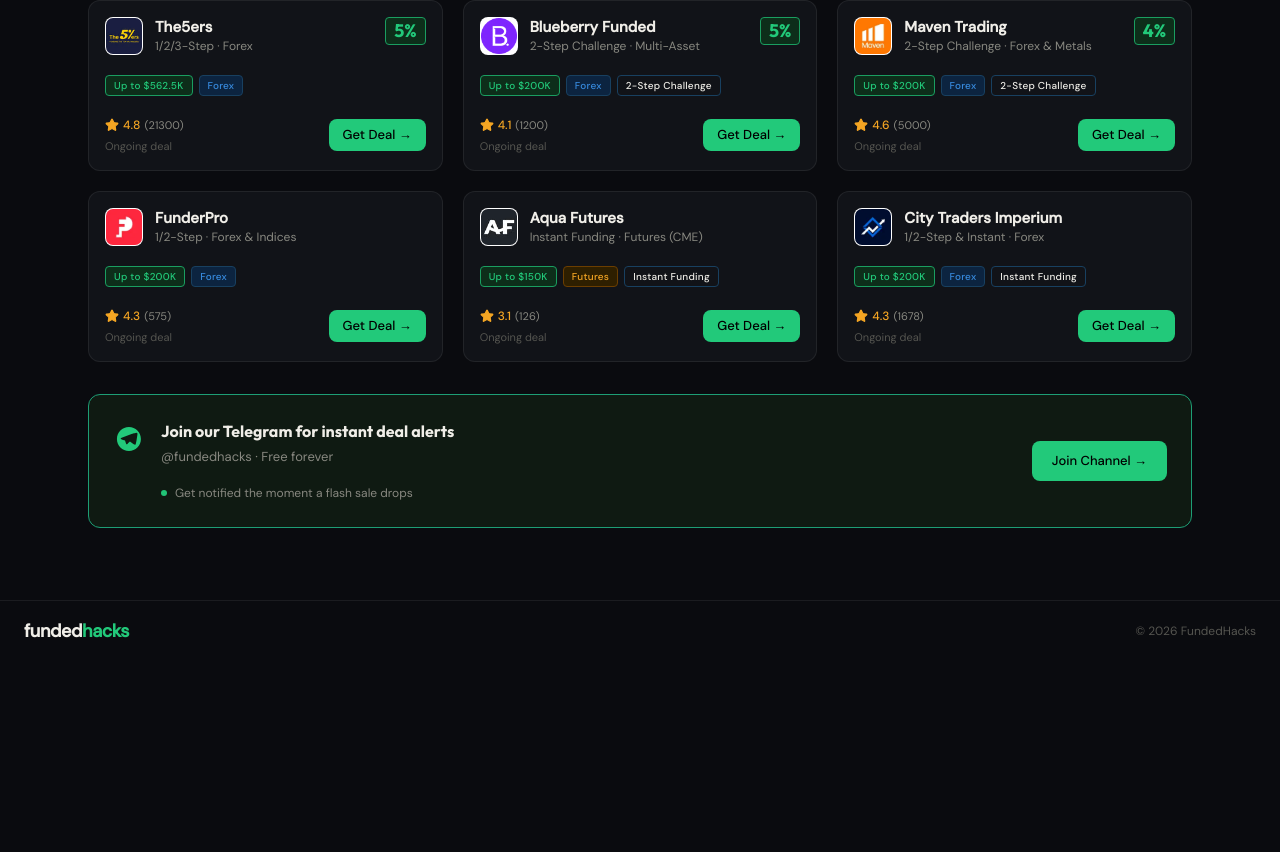
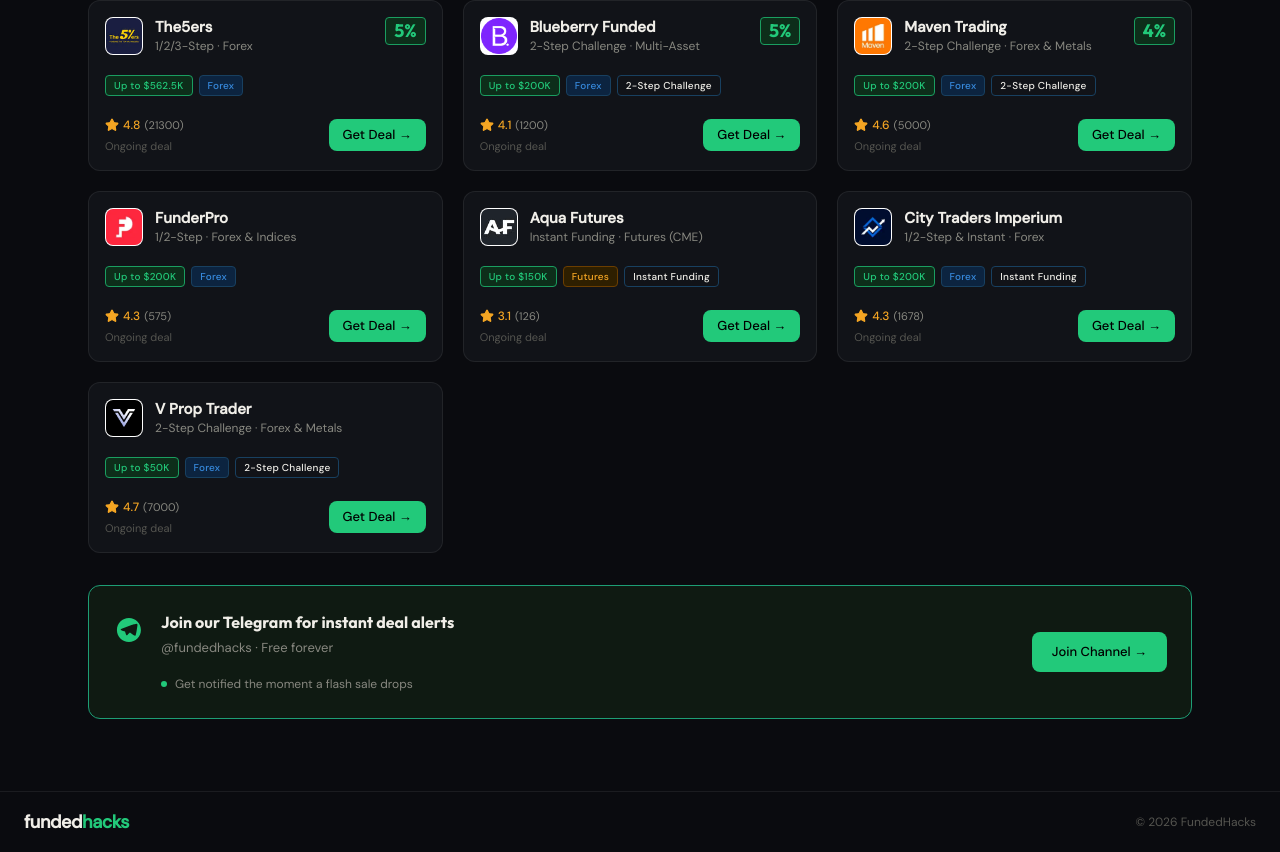
Before and after one commit to GustiCahya/fundedhacks, a Next.js app: page / in a window 1280 px wide. Shown: the part 1721-2573 px from the top of the page. Before the commit the page ends 2382 px from the top, so only its background shows below. Built offline with nearby package versions, Linux system fonts and the light colour scheme.

Commit message:
feat: implement DealCard component and initialize deal data with promotional assets

```diff
--- a/components/ui/DealCard.tsx
+++ b/components/ui/DealCard.tsx
@@ -116,7 +116,7 @@
         </div>
 
         <Link
-          href={`/go/${deal.slug}`}
+          href={`/promo/${deal.slug}`}
           target="_blank"
           rel="noopener noreferrer"
           className="px-3.5 py-1.5 text-[13px] font-medium text-black transition-colors rounded-lg bg-green hover:bg-green-dark"
--- a/data/deals.ts
+++ b/data/deals.ts
@@ -293,7 +293,6 @@
     affiliateUrl: 'https://app.citytradersimperium.com/user-auth/register?referral_code=4c24a6&utm_source=client&utm_medium=referral&utm_id=4c24a6',
     createdAt: '2025-01-14',
   },
-
   {
     id: '17', firm: 'Maven Trading', slug: 'maven-trading',
     logo: '/PropFirmImages/images_1/Maven_Logo.jpg',
@@ -310,4 +309,20 @@
     affiliateUrl: 'https://maventrading.com/?ref=otjhzjg',
     createdAt: '2025-01-17',
   },
+  {
+    id: '18', firm: 'V Prop Trader', slug: 'v-prop-trader',
+    logo: '/PropFirmImages/images_1/v_prop_trader.png',
+    logoInitials: 'VPT', logoColors: { bg: '#1e0d2e', text: '#AFA9EC' },
+    type: '2-Step Challenge · Forex & Metals', category: 'twostep',
+    discountPercent: null, code: null,
+    tags: [
+      { label: 'Up to $50K', variant: 'green' },
+      { label: 'Forex', variant: 'blue' },
+      { label: '2-Step Challenge', variant: 'purple' },
+    ],
+    maxAccount: 'Up to $50', rating: 4.7, reviewCount: 7000,
+    featured: false, expiresAt: null,
+    affiliateUrl: 'https://vproptrader.com/home/main?inviteCode=6mwfre79',
+    createdAt: '2025-06-18',
+  },
 ];
```
Also changed, not shown: app/promo/[slug]/route.ts (renamed from app/go/[slug]/route.ts), public/PropFirmImages/images_1/v_prop_trader.png (added).
